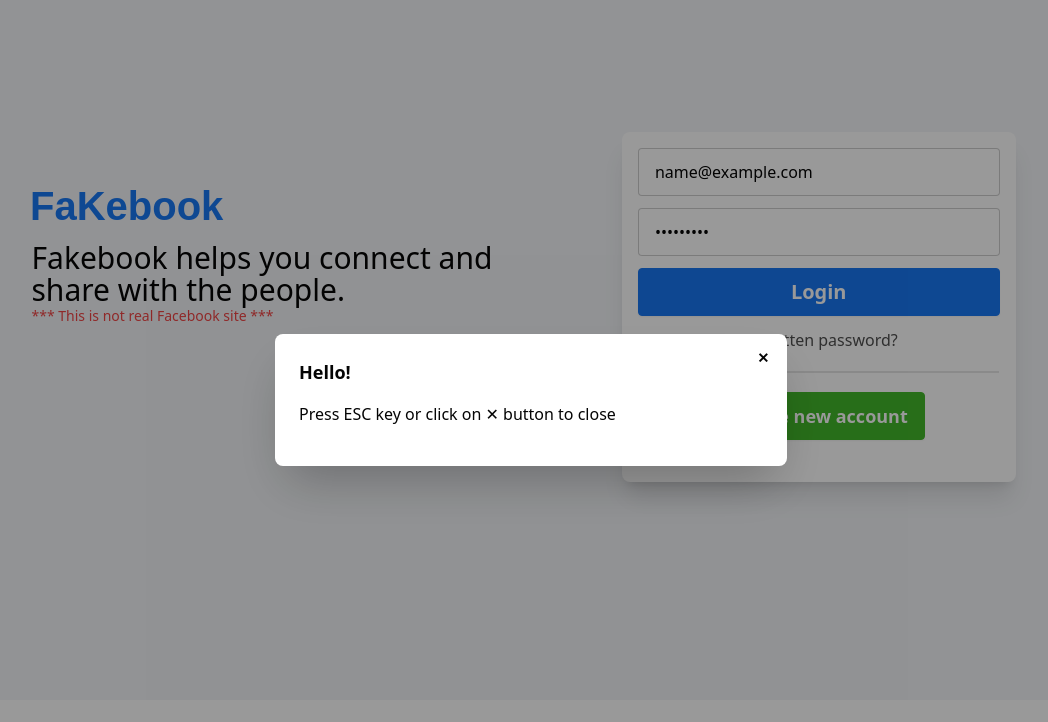
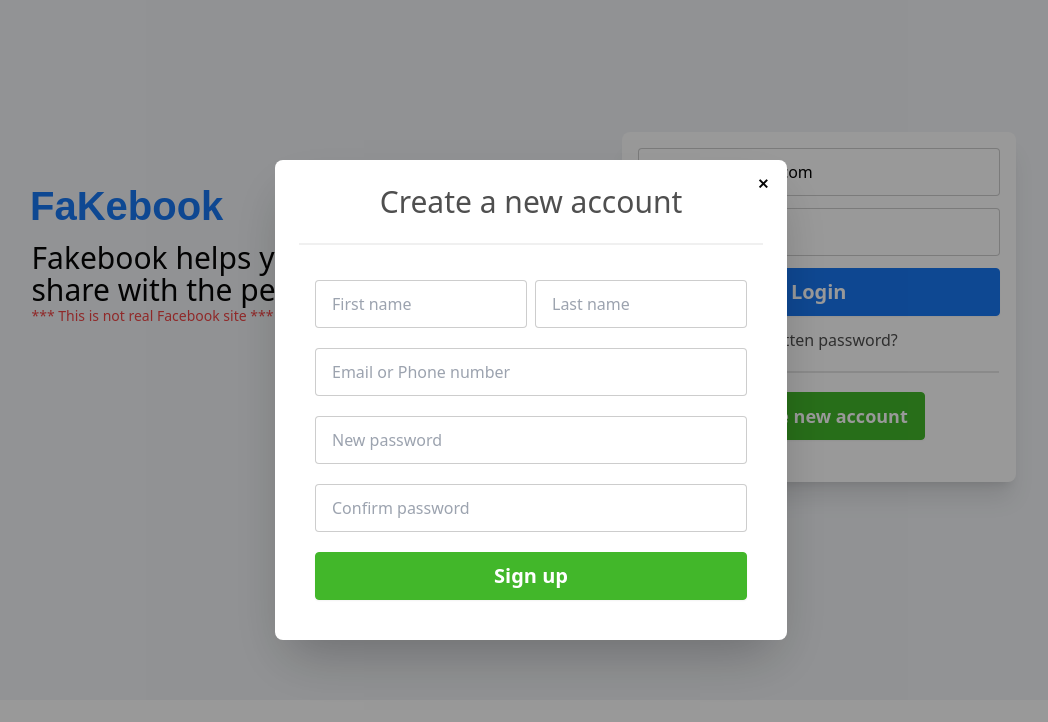
Before and after one commit to tratchapong/cc19-fb-web, a React (Vite) app: page / in a window 1280 px wide. Both pictures are taken after typing "name@example.com", "Sample123" into the empty fields and a click on the button "Create new account". Shown: the top 722 px of the page, without its empty margins (109-1157 px from the left). Built offline with nearby package versions, Linux system fonts and the light colour scheme.

Commit message:
Register UI : ok

```diff
--- a/src/pages/Login.jsx
+++ b/src/pages/Login.jsx
@@ -1,5 +1,6 @@
 import React from 'react'
 import { FacebookTitle } from '../icons'
+import Register from './Register'
 
 function Login() {
 	return (
@@ -50,12 +51,10 @@
 			</div>
 			<dialog id="register-form" className="modal">
 				<div className="modal-box">
-					<form method="dialog">
-						{/* if there is a button in form, it will close the modal */}
-						<button className="btn btn-sm btn-circle btn-ghost absolute right-2 top-2">✕</button>
-					</form>
-					<h3 className="font-bold text-lg">Hello!</h3>
-					<p className="py-4">Press ESC key or click on ✕ button to close</p>
+					<button className="btn btn-sm btn-circle btn-ghost absolute right-2 top-2"
+						onClick={ ()=> document.getElementById('register-form').close()}
+					>✕</button>
+					<Register />
 				</div>
 			</dialog>
 		</>
--- /dev/null
+++ b/src/pages/Register.jsx
@@ -0,0 +1,37 @@
+import React from 'react'
+
+function Register() {
+	return (
+		<>
+			<div className="text-3xl text-center opacity-70">Create a new account</div>
+			<div className="divider opacity-60"></div>
+			<form className='flex flex-col gap-5 p-4 pt-3'>
+				<div className="flex gap-2">
+					<input type="text"
+						placeholder='First name'
+						className='input input-bordered w-full'
+					/>
+					<input type="text"
+						placeholder='Last name'
+						className='input input-bordered w-full'
+					/>
+				</div>
+				<input type="text"
+						placeholder='Email or Phone number'
+						className='input input-bordered w-full'
+				/>
+				<input type="password"
+						placeholder='New password'
+						className='input input-bordered w-full'
+				/>
+				<input type="password"
+						placeholder='Confirm password'
+						className='input input-bordered w-full'
+				/>
+				<button className='btn btn-secondary text-xl text-white'>Sign up</button>
+			</form>
+		</>
+	)
+}
+
+export default Register
```
